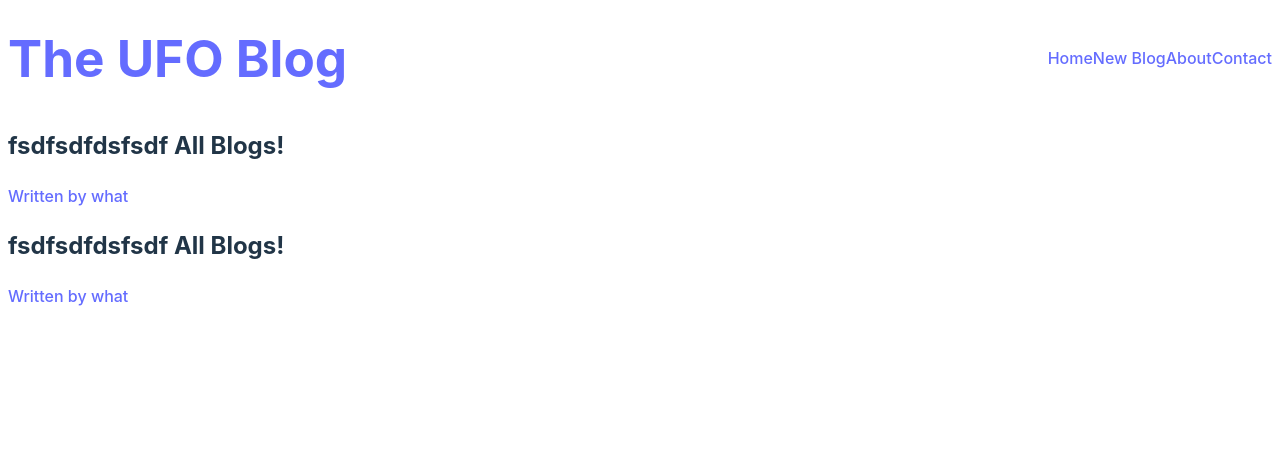
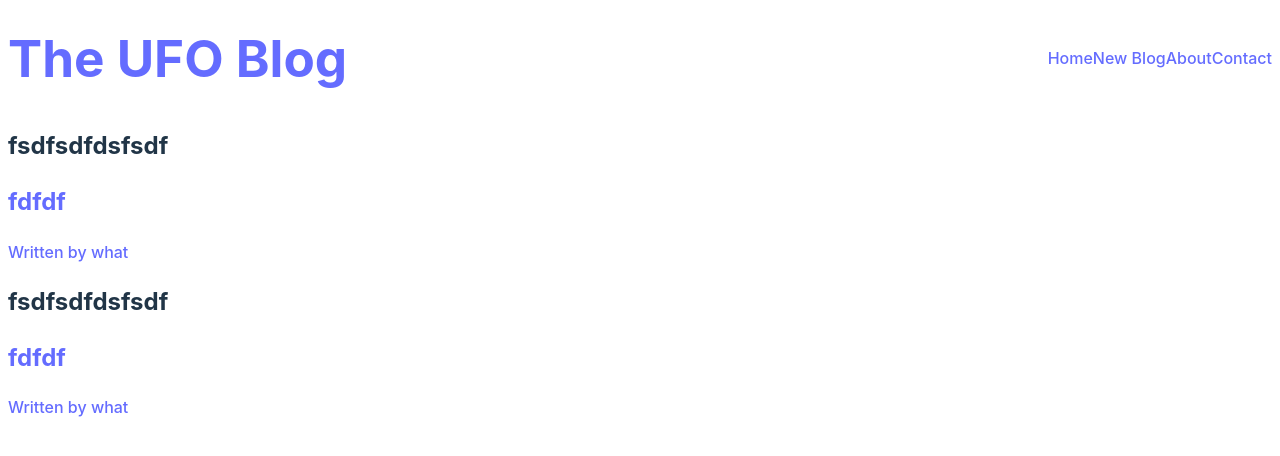
Before and after one commit to rauld323/react-ufo-blog, a Next.js app: page / in a window 1280 px wide. Shown: the top 456 px of the page. Built offline with nearby package versions, Linux system fonts and the light colour scheme; data requests are answered from the project's data file.

Commit message:
add a new key to db data

```diff
--- a/src/app/components/Bloglist.tsx
+++ b/src/app/components/Bloglist.tsx
@@ -2,27 +2,17 @@ import Link from "next/link";
 import { FC } from "react";
 
 interface BlogProps {
-  name?: string;
-  body?: string;
+  name: string;
+  body: string;
   author: string;
-  blogId?: string;
-  title?: string;
-  slogan?: string;
+  blogId: string;
+  title: string;
 }
 
-const BlogList: FC<BlogProps> = ({
-  name,
-  body,
-  author,
-  blogId,
-  title,
-  slogan,
-}) => {
+const BlogList: FC<BlogProps> = ({ name, body, author, blogId, title }) => {
   return (
     <div className="blog-list">
-      <h2>
-        {title} {slogan}
-      </h2>
+      <h2>{title}</h2>
       <div className="blog-preview" key={blogId}>
         <Link href={`/blogs/${blogId}`}>
           <h2>{name}</h2>
--- a/src/app/data/db.json
+++ b/src/app/data/db.json
@@ -2,6 +2,7 @@
   "blogs": [
     {
       "title": "fsdfsdfdsfsdf",
+      "name": "fdfdf",
       "body": "ddasdddas",
       "author": "what",
       "id": "1"
@@ -10,6 +11,7 @@
       "title": "fsdfsdfdsfsdf",
       "body": "ddasdddas",
       "author": "what",
+      "name": "fdfdf",
       "id": "2"
     }
   ]
--- a/src/app/page.jsx
+++ b/src/app/page.tsx
@@ -14,7 +14,7 @@ const Home = () => {
           body={blog.body}
           blogId={blog.id}
           title={blog.title}
-          slogan={"All Blogs!"}
+          name={blog.name}
         />
       ))}
     </div>
```
